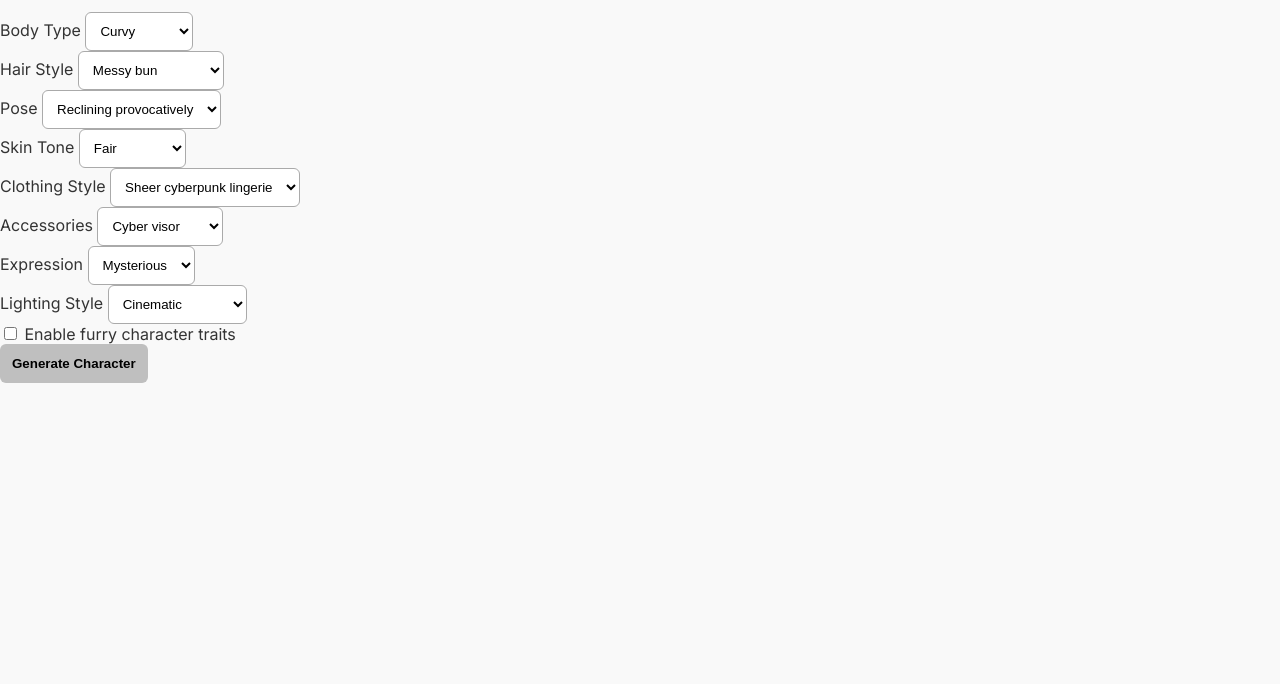
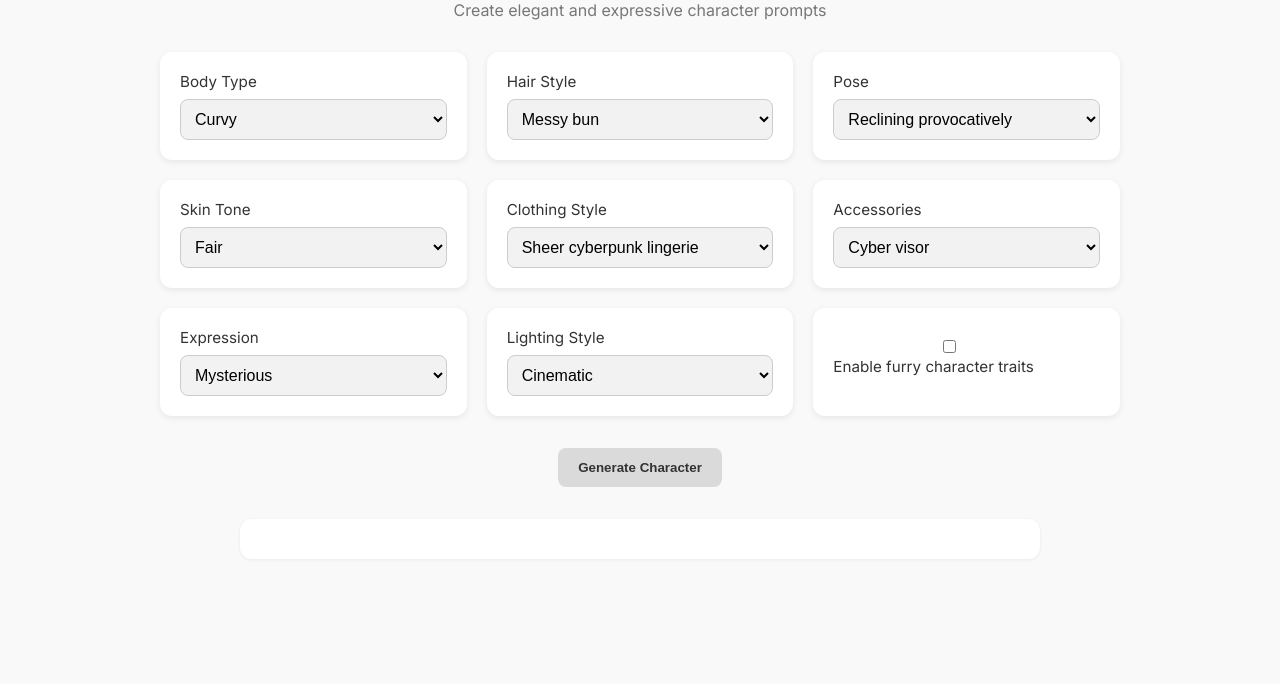
Before and after one commit to Dhop84/Character-pose-tool, a plain HTML site: page index.html in a window 1280 px wide. Shown: the part 116-800 px from the top of the page. Drawn offline with Linux system fonts and the light colour scheme.

Commit message:
Update Styles.css

```diff
--- a/Styles.css
+++ b/Styles.css
@@ -1,67 +1,126 @@
+/* Base */
 body {
+  margin: 0;
   font-family: 'Inter', sans-serif;
   background-color: #f9f9f9;
   color: #333;
-  margin: 0;
-  padding: 0;
 }
 
-.container {
-  max-width: 800px;
+/* Layout wrapper */
+.wrapper {
+  max-width: 960px;
   margin: auto;
   padding: 40px 20px;
 }
 
-header h1 {
+/* Header */
+.header {
+  text-align: center;
+  margin-bottom: 2em;
+}
+.header h1 {
   font-weight: 600;
-  margin-bottom: 0.2em;
+  font-size: 2em;
+  margin-bottom: 0.4em;
+}
+.header p {
+  color: #777;
+  font-size: 1em;
 }
 
-header p {
-  color: #666;
+/* Form grid */
+.form-grid {
+  display: grid;
+  grid-template-columns: repeat(auto-fit, minmax(280px, 1fr));
+  gap: 20px;
   margin-bottom: 2em;
 }
 
-.controls {
-  background-color: #d8d8d8;
+/* Cards */
+.card {
+  background-color: #ffffff;
   padding: 20px;
+  border-radius: 12px;
+  box-shadow: 0 2px 6px rgba(0, 0, 0, 0.08);
+}
+
+.card label {
+  font-weight: 500;
+  display: block;
+  margin-bottom: 8px;
+  font-size: 0.95em;
+}
+
+.card select,
+.card input[type="checkbox"] {
+  width: 100%;
+  padding: 10px;
+  font-size: 1em;
   border-radius: 8px;
-  box-shadow: 0 2px 4px rgba(0,0,0,0.08);
+  border: 1px solid #ccc;
+  background-color: #f2f2f2;
+}
+
+/* Toggle switch card */
+.toggle-card {
+  display: flex;
+  align-items: center;
+  padding-top: 16px;
+}
+
+.toggle-card label {
+  font-weight: 500;
+}
+
+/* Actions */
+.actions {
+  text-align: center;
   margin-bottom: 2em;
 }
 
-.controls label,
-.controls select,
-.controls button {
-  display: block;
-  margin-bottom: 1em;
-  width: 100%;
-}
-
-select {
-  padding: 10px;
-  border-radius: 6px;
-  border: 1px solid #aaa;
-  background-color: #fff;
-}
-
-button {
-  padding: 12px;
-  background-color: #bfbfbf;
+.actions button {
+  padding: 12px 20px;
+  background-color: #dadada;
+  color: #333;
+  font-weight: 600;
   border: none;
-  border-radius: 6px;
-  font-weight: 600;
+  border-radius: 8px;
   cursor: pointer;
   transition: background-color 0.3s ease;
 }
 
-button:hover {
-  background-color: #a3b1c6;
+.actions button:hover {
+  background-color: #c0c0c0;
 }
 
-.preview .card {
+/* Output */
+.output-wrapper {
+  max-width: 800px;
+  margin: auto;
+}
+
+.output {
   background-color: #fff;
-  padding: 24px;
-  border-radius: 8px;
-  box-shadow: 0 1px 3px rgba(0,0,0,0.08);
+  padding: 20px;
+  border-radius: 12px;
+  box-shadow: 0 1px 4px rgba(0, 0, 0, 0.06);
+  font-family: monospace;
+  white-space: pre-wrap;
+  font-size: 0.95em;
+  line-height: 1.5;
 }
+
+/* Responsive */
+@media (max-width: 480px) {
+  .wrapper {
+    padding: 20px 15px;
+  }
+
+  .form-grid {
+    grid-template-columns: 1fr;
+  }
+
+  .actions button {
+    width: 100%;
+  }
+}
```
